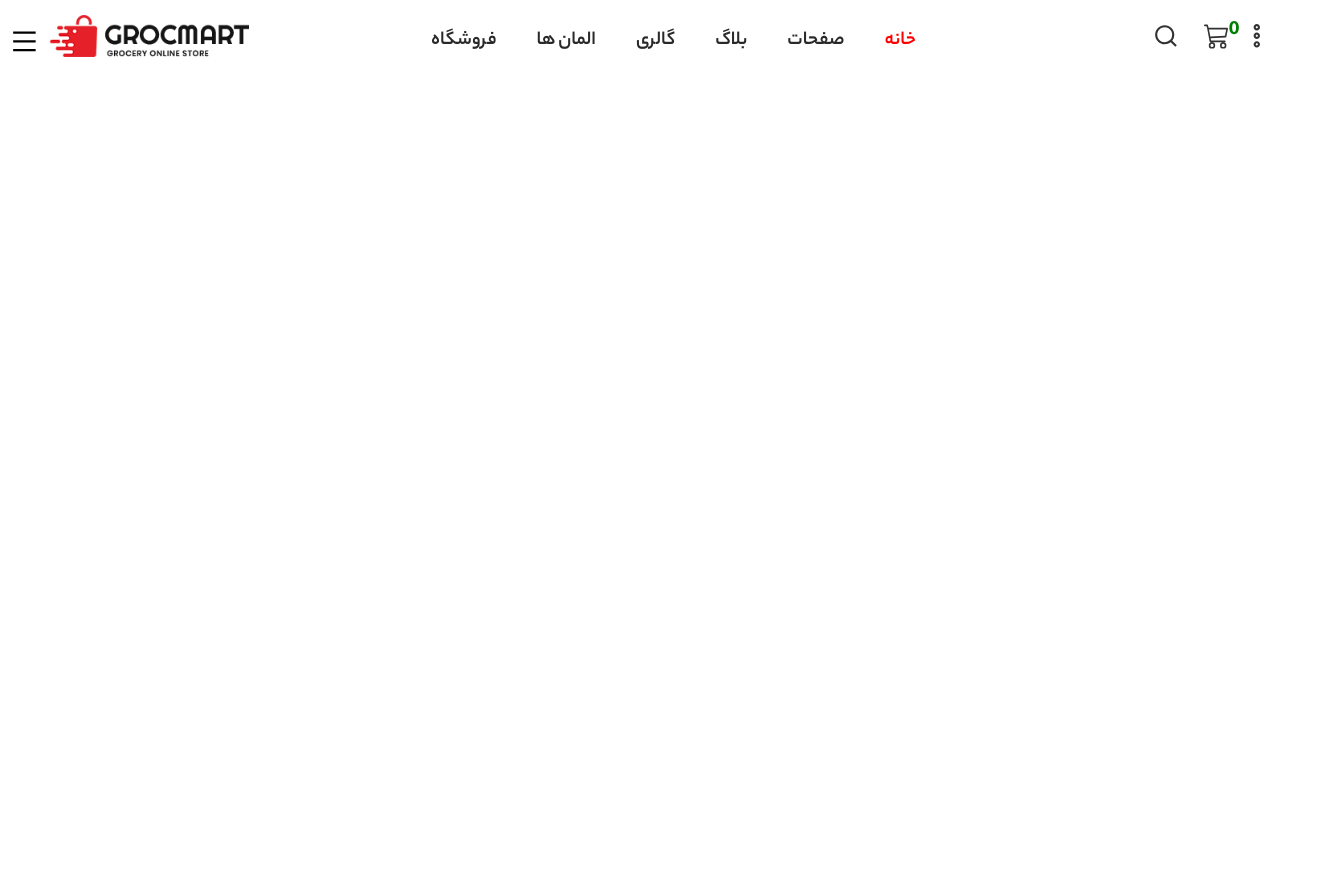
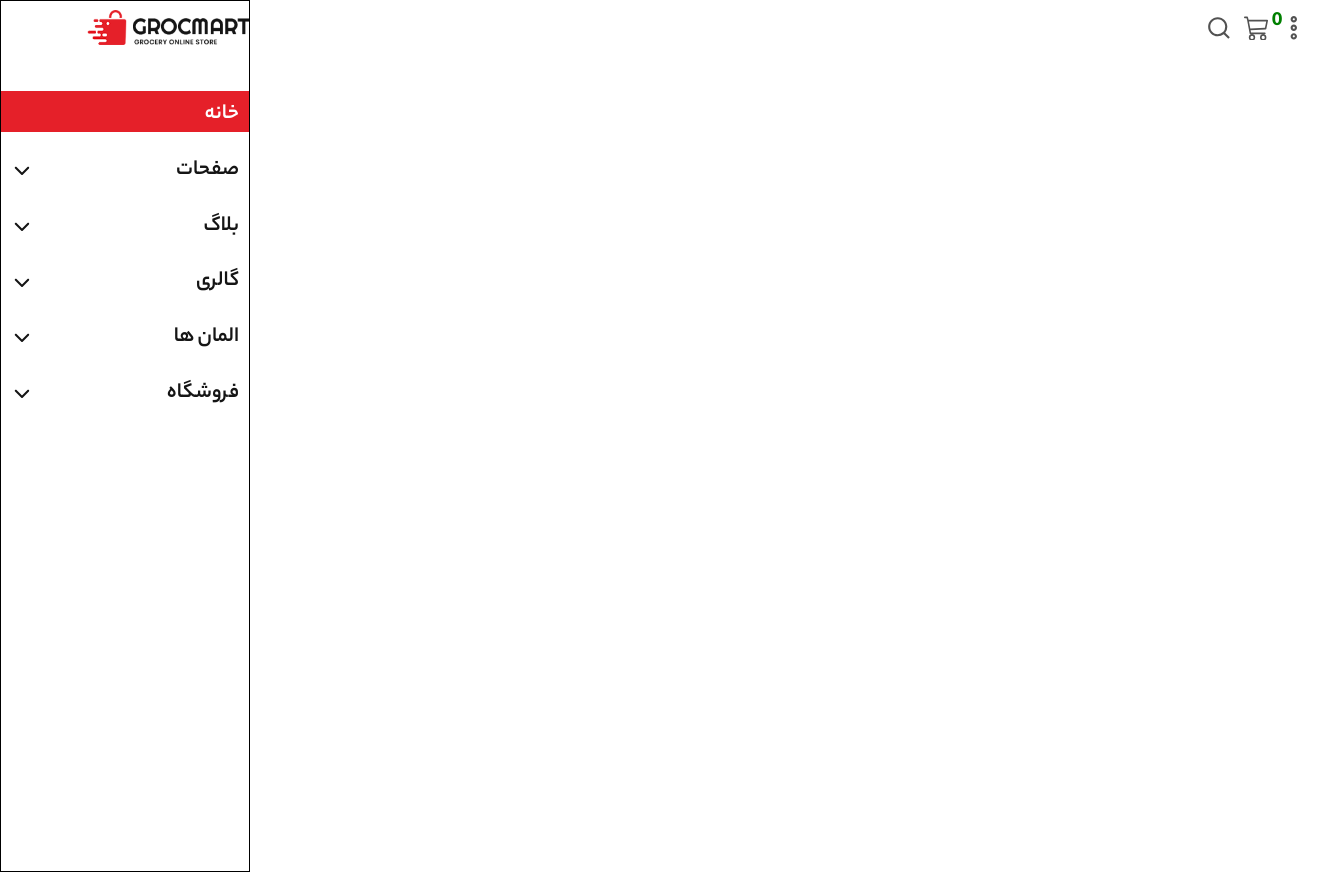
Before and after one commit to yooosef3/Food, a React (Create React App) app in the folder food/: page / in a window 1280 px wide. Shown: the whole page, 1317 px wide, since content can reach past the window. Before the commit the page ends 800 px from the top, so only its background shows below. Built offline with nearby package versions, Linux system fonts and the light colour scheme.

Commit message:
start create left sidebar in header

```diff
--- a/food/src/components/Header/Header.js
+++ b/food/src/components/Header/Header.js
@@ -1,4 +1,3 @@
-import { AiOutlineMenu } from "react-icons/ai";
 import { BsCart3 } from "react-icons/bs";
 import { CgMoreVertical } from "react-icons/cg";
 import LeftSidebar from "./LeftSidebar";
@@ -19,12 +18,11 @@ const Header = () => {
           </Link>
         <RiSearchLine className={styles.icon} />
       </div>
-      <LeftSidebar />
       <div>
         <Link to="/home">
           <img src={logo} alt="logo" />
         </Link>
-        <AiOutlineMenu className={styles.menuIcon} />
+      <LeftSidebar />
       </div>
     </header>
   );
--- a/food/src/components/Header/Header.module.css
+++ b/food/src/components/Header/Header.module.css
@@ -1,5 +1,5 @@
 .container {
-  /* position: fixed; */
+  position: relative;
   display: flex;
   justify-content: space-between;
   align-items: center;
@@ -13,16 +13,17 @@
 }
 
 .container img {
-  width: 200px;
-  margin-left: 10px;
+  width: 163px;
+  height: 35px;
+  margin-left: 40px;
 }
 
 .icon {
   font-size: 1.6rem;
   font-weight: 300 !important;
-  color: #323232;
+  color: #525252;
   transition: 0.2s linear;
-  margin-left: 15px;
+  margin-left: 12px;
 }
 
 .icon:hover,
@@ -37,7 +38,6 @@
 .container .cart {
   position: relative;
   transition: all 0.2s linear;
-  margin-left: 10px;
 }
 
 .container span {
--- a/food/src/components/Header/LeftSidebar.js
+++ b/food/src/components/Header/LeftSidebar.js
@@ -1,50 +1,35 @@
+import {IoIosArrowDown} from 'react-icons/io'
 import { Link } from "react-router-dom";
 import React from "react";
-import styled from "styled-components";
-
-const Ul = styled.ul`
-  list-style: none;
-  display: flex;
-  justify-content: center;
-  align-items: center;
-  li {
-    padding: 0 20px;
-    font-size: 20px;
-    font-weight: 700;
-    color: #292929;
-    transition: all 0.2s linear;
-    &:hover {
-      color: red;
-    }
-  }
-`;
-
-const linkStyle = {
-    textDecoration: 'none'
-}
+import styles from './LeftSidebar.module.css'
 
 const LeftSidebar = () => {
   return (
-    <Ul>
-      <Link to="/" style={linkStyle}>
-        <li style={{ color: "red" }}>خانه</li>
+    <div className={styles.container}>
+      <Link to="/">
+        <li>خانه</li>
       </Link>
-      <Link to="/" style={linkStyle}>
+      <Link to="/">
         <li>صفحات</li>
+        <IoIosArrowDown />
       </Link>
-      <Link to="/" style={linkStyle}>
+      <Link to="/">
         <li>بلاگ</li>
+        <IoIosArrowDown />
       </Link>
-      <Link to="/" style={linkStyle}>
+      <Link to="/">
         <li>گالری</li>
+        <IoIosArrowDown />
       </Link>
-      <Link to="/" style={linkStyle}>
+      <Link to="/">
         <li>المان ها</li>
+        <IoIosArrowDown />
       </Link>
-      <Link to="/" style={linkStyle}>
+      <Link to="/">
         <li>فروشگاه</li>
+        <IoIosArrowDown />
       </Link>
-    </Ul>
+    </div>
   );
 };
 
--- /dev/null
+++ b/food/src/components/Header/LeftSidebar.module.css
@@ -0,0 +1,60 @@
+.container {
+  display: flex;
+  flex-direction: column;
+  position: absolute;
+  padding-top: 70px;
+  border: 1px solid black;
+  top: 0;
+  /* left: -249px; */
+  height: 100vh;
+  width: 248px;
+}
+
+.container a {
+    display: flex;
+    justify-content: space-between;
+    align-items: center;
+    width: 92%;
+    margin-bottom: 15px;
+    text-decoration: none;
+    margin-left: auto;
+    padding:0 10px;
+    transition: all .2s linear;
+}
+
+
+.container a:hover *{
+    color: #ffff !important;
+
+}
+
+.container a:hover{
+    background-color: #e52029;
+
+}
+
+.container a > * {
+  color: #151515 ;
+  list-style: none;
+  font-size: 22px;
+  font-weight: 700;
+  transition: all .2s linear;
+  padding-top: 3%;
+}
+
+.container a:last-child{
+    font-size: 18px !important;
+}
+
+.container a li:hover{
+    color: #ffff !important;
+}
+
+.container a:first-of-type li{
+    color: #ffff;
+}
+
+.container a:first-of-type{
+    background-color: #e52029;
+    margin-top: 20px;
+}
```
